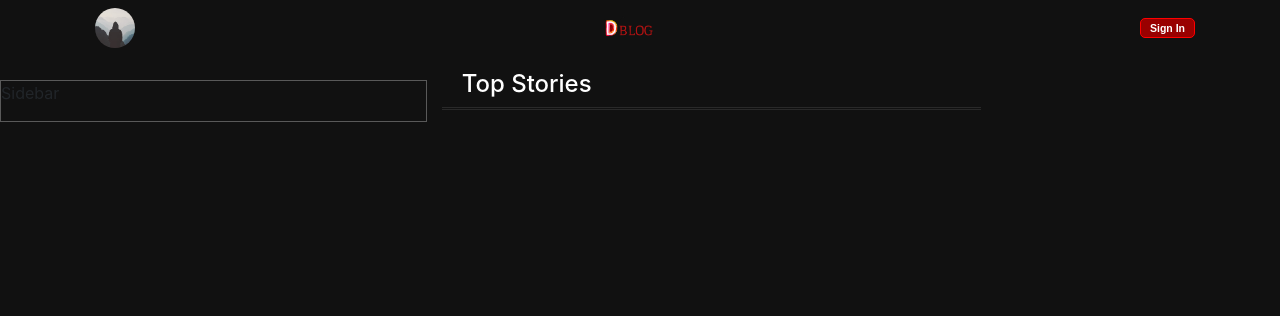
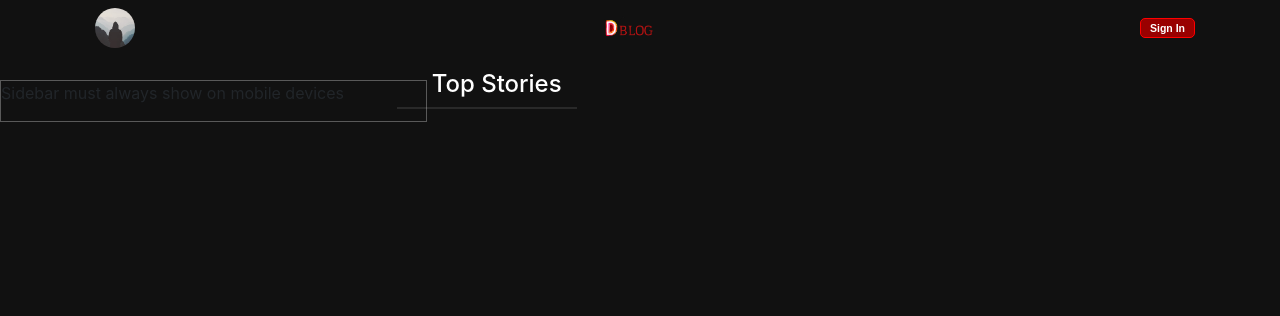
Before and after one commit to B-toxin/DBlog, a Flask app: page / in a window 1280 px wide. Shown: the top 316 px of the page. Run offline with Flask 3, Linux system fonts and the light colour scheme; data that the repository does not hold is empty; some libraries are stand-ins or nearby versions.

Commit message:
Add files via upload

```diff
--- a/FlaskBlog/templates/home.html
+++ b/FlaskBlog/templates/home.html
@@ -3,29 +3,27 @@
     <head>
       <link rel="stylesheet" href="{{ url_for('static', filename='CSS/home.css') }}">
     </head>
-    <body>
+    <body class="home">
     <div class="topstories">
         <h4>Top Stories</h4>
     </div>
-    <div class="container-fluid custom-container">
+    <div class="">
         <div class="row">
-            <div class="col-lg-4 col-md-12 col-sm-12">
+            <div class="container-fluid">
                 {% for post in posts.items %}
-                    <article class="media content-section bigger-article">
+                    <article class="container-fluid media content-section bigger-article">
                         <img class="rounded-circle article-img" src="{{ url_for('static', filename='profile_pics/' + post.author.image_file) }}">
                         <div class="media-body">
                             <div class="article-metadata">
                                 <a class="mr-2 user-name">{{ post.author.username }}</a>
                                 <small class="text-muted">{{ post.date_posted.strftime('%Y-%m-%d %H:%M') }}</small>
                             </div>
-                            <p class="article-content">{{ post.content[:80] }}...</p>
+                            <p class="article-content">{{ post.content[:150] }}...</p>
                         </div>
                     </article>
                 {% endfor %}
             </div>
         </div>
     </div>
-    <script src='https://cdnjs.cloudflare.com/ajax/libs/jquery/3.5.1/jquery.min.js'></script>
-    <script src="{{ url_for('static', filename='script.js') }}"></script>
     </body>
 {% endblock content %}
--- a/FlaskBlog/templates/layout.html
+++ b/FlaskBlog/templates/layout.html
@@ -1,11 +1,11 @@
 <!DOCTYPE html>
-<html>
+<html class="">
 <head>
     <!-- Required meta tags -->
     <meta charset="utf-8">
     <meta name="viewport" content="width=device-width, initial-scale=1, shrink-to-fit=no">
     <!-- Bootstrap CSS -->
-    <link rel="stylesheet" href="https://maxcdn.bootstrapcdn.com/bootstrap/4.0.0/css/bootstrap.min.css" integrity="sha384-Gn5384xqQ1aoWXA+058RXPxPg6fy4IWvTNh0E263XmFcJlSAwiGgFAW/dAiS6JXm" crossorigin="anonymous">
+    <link rel="stylesheet" href="https://cdn.jsdelivr.net/npm/bootstrap@4.6.2/dist/css/bootstrap.min.css">
     <link rel="stylesheet" href="https://cdnjs.cloudflare.com/ajax/libs/font-awesome/5.15.3/css/all.min.css">
     <link rel="stylesheet" type="text/css" href="{{ url_for('static', filename='CSS/layout.css') }}">
     <link rel="stylesheet" type="text/css" href="{{ url_for('static', filename='CSS/loader.css') }}">
@@ -18,7 +18,7 @@
         <title>ChatBurst</title>
     {% endif %}
 </head>
-<body>
+<body class="">
     <div class="loader-container">
         <div class="loader"></div>
     </div>
@@ -48,13 +48,13 @@
     <div class="clearfix">
         <div class="sidebar">
             <div class="sidebar-content">
-                <p> Sidebar </p>
+                <p> Sidebar must always show on mobile devices</p>
             </div>
         </div>
         <div class="main-content">
-            <main role="main" class="container">
+            <main role="main" class="">
               <div class="row">
-                <div class="col-md-8">
+                <div class="">
                   {% with messages = get_flashed_messages(with_categories=true) %}
                     {% if messages %}
                       {% for category, message in messages %}
```
